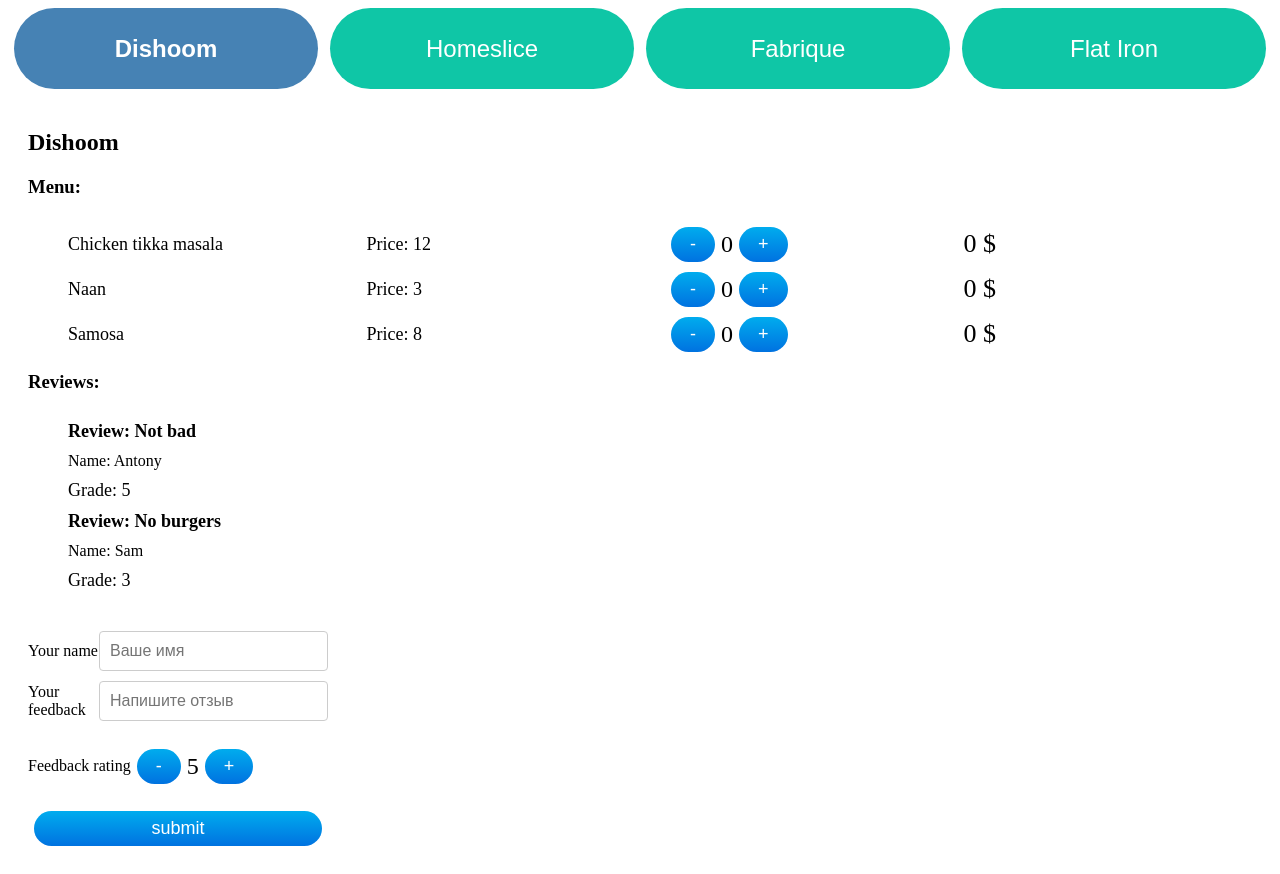
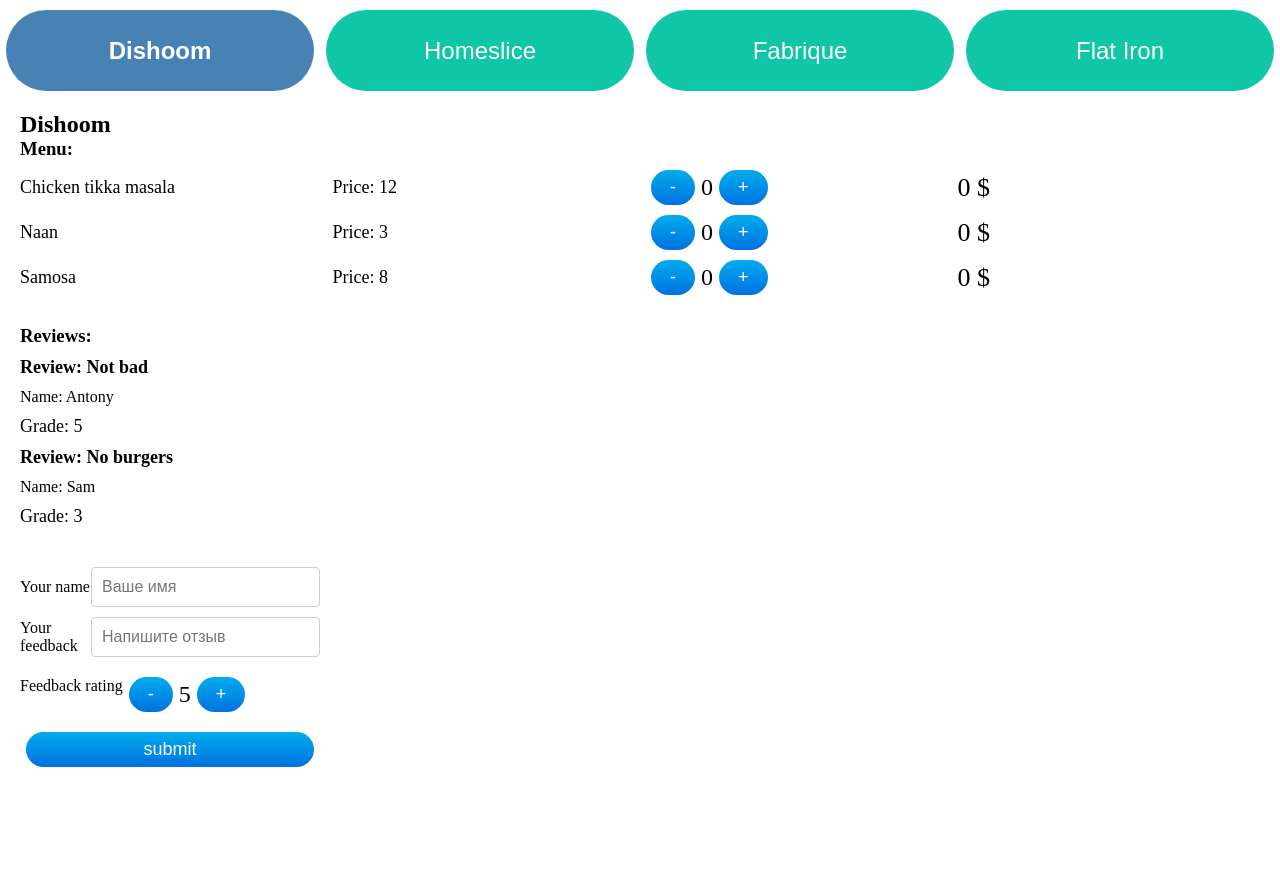
Before and after one commit to YuriiBoltukov/learn-js-react-homework, a React (Vite) app: page / in a window 1280 px wide. Both pictures are taken after a click on the button "Dishoom". After the commit the page ends 800 px from the top, so only its background shows below. Built offline with nearby package versions, Linux system fonts and the light colour scheme.

Commit message:
corrections made based on comments

```diff
--- a/src/components/Restaurant/Restaurant.tsx
+++ b/src/components/Restaurant/Restaurant.tsx
@@ -13,11 +13,11 @@
   return (
     <div className={style.restaurant}>
       <h2>{restaurant.name}</h2>
-      <div>
+      <div className={style.restaurant_menu}>
         <h3>Menu:</h3>
         <RestaurantMenu menu={restaurant.menu} />
       </div>
-      <div>
+      <div className={style.restaurant_reviews}>
         <h3>Reviews:</h3>
         <RestaurantReviews reviews={restaurant.reviews} />
       </div>
--- a/src/components/Restaurant/restaurant.module.scss
+++ b/src/components/Restaurant/restaurant.module.scss
@@ -1,3 +1,11 @@
 .restaurant {
   padding: 20px;
+
+  &_menu {
+    margin-bottom: 30px;
+  }
+
+  &_reviews {
+    margin-bottom: 30px;
+  }
 }
--- a/src/components/RestaurantMenu/menu.module.scss
+++ b/src/components/RestaurantMenu/menu.module.scss
@@ -2,7 +2,6 @@
   list-style: none;
   display: flex;
   flex-direction: column;
-  margin: 0;
   font-size: 16px;
 
   &_item {
--- a/src/components/RestaurantReviews/reviews.module.scss
+++ b/src/components/RestaurantReviews/reviews.module.scss
@@ -2,7 +2,6 @@
   list-style: none;
   display: flex;
   flex-direction: column;
-  margin: 0;
   font-size: 16px;
 
   &_item {
--- a/src/components/ReviewForm/reviewForm.module.scss
+++ b/src/components/ReviewForm/reviewForm.module.scss
@@ -2,8 +2,6 @@
   display: flex;
   flex-direction: column;
   max-width: 300px;
-  margin-top: 30px;
-
 
   &_input {
     margin-top: 10px;
--- a/src/components/Segment/segment.module.scss
+++ b/src/components/Segment/segment.module.scss
@@ -7,7 +7,6 @@
   padding: 2em 0;
   border: none;
   color: #fff;
-  margin: 0 6px;
   cursor: pointer;
 
   &_text {
--- a/src/components/Segments/segments.module.scss
+++ b/src/components/Segments/segments.module.scss
@@ -1,3 +1,8 @@
 .tabs {
   display: flex;
+  padding-top: 10px;
 }
+
+.tabs > * {
+  margin: 0 6px;
+}
--- /dev/null
+++ b/src/main.scss
@@ -0,0 +1,27 @@
+*,
+*::before,
+*::after {
+  box-sizing: border-box;
+}
+
+ul[class],
+ol[class] {
+  padding: 0;
+}
+
+body,
+h1,
+h2,
+h3,
+h4,
+p,
+ul[class],
+ol[class],
+li,
+figure,
+figcaption,
+blockquote,
+dl,
+dd {
+  margin: 0;
+}
```
Also changed, not shown: src/main.tsx (+5 -6 lines).
